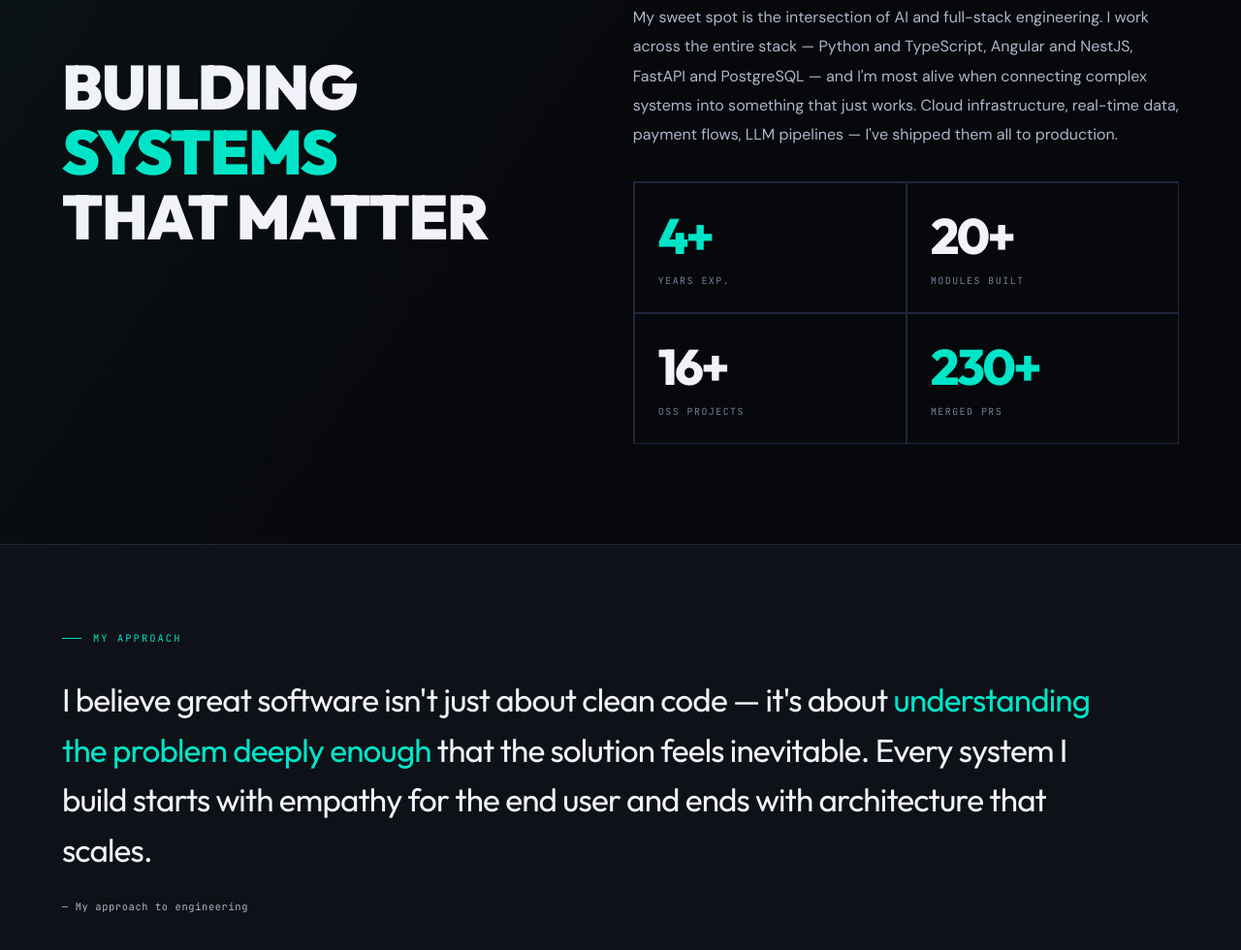
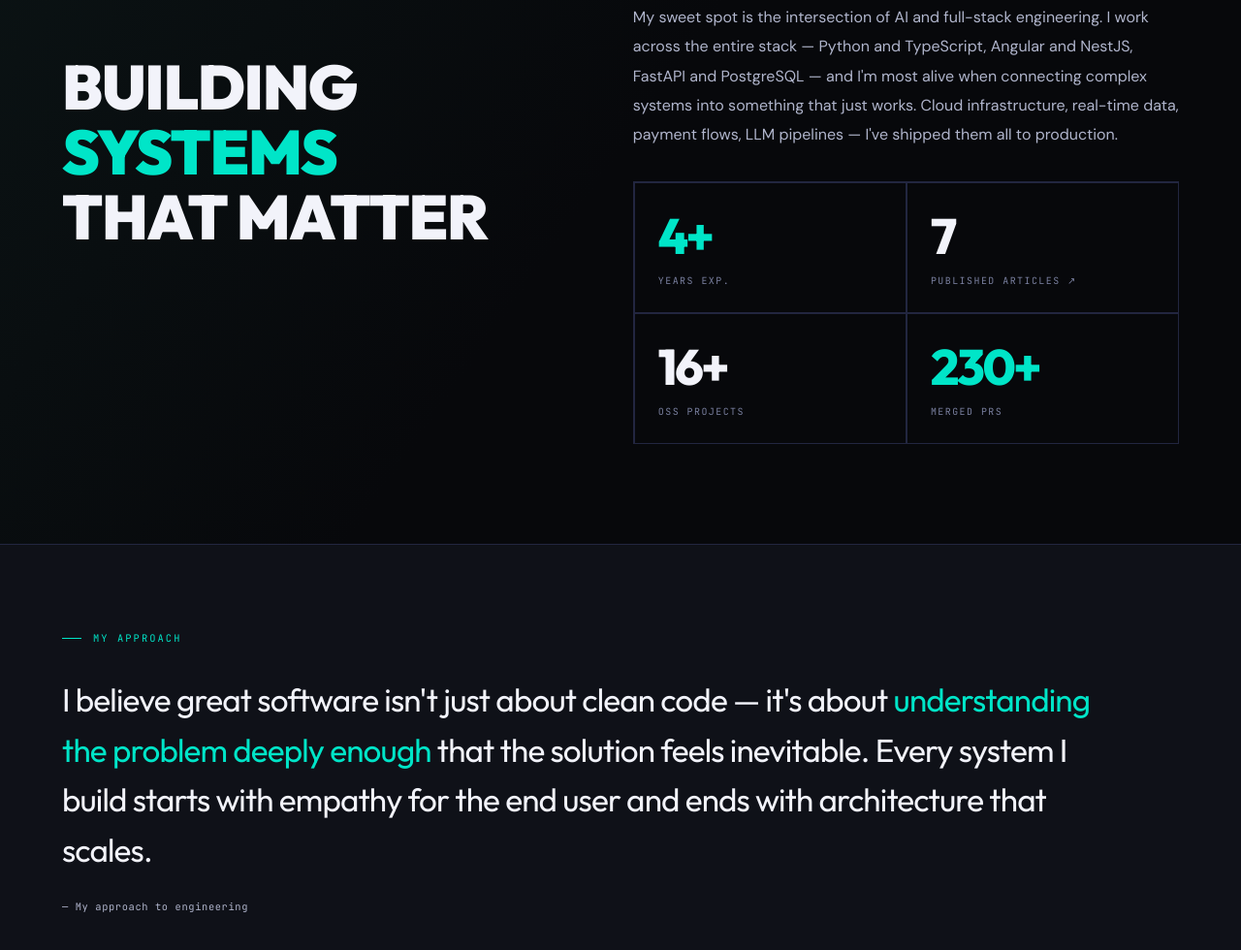
Before and after one commit to yogeshwaran-c/yogeshwaran-c, a plain HTML site: page index.html in a window 1280 px wide. Shown: the part 2966-3946 px from the top of the page at 97% size. Drawn offline with Linux system fonts and the light colour scheme.

Commit message:
Replace the ambiguous modules stat with verifiable published writing
Link the seven published articles and exclude the November outline from the count.

```diff
--- a/index.html
+++ b/index.html
@@ -494,7 +494,7 @@ button:focus-visible{outline:2px solid var(--accent);outline-offset:3px}
     </div>
     <div class="stats-row">
       <div class="stat"><span class="stat-num" data-count="4">4+</span><span class="stat-label">Years Exp.</span></div>
-      <div class="stat"><span class="stat-num" data-count="20">20+</span><span class="stat-label">Modules Built</span></div>
+      <a class="stat" href="/blog/" aria-label="Read the 7 published engineering articles"><span class="stat-num">7</span><span class="stat-label">Published articles ↗</span></a>
       <div class="stat"><span class="stat-num" data-count="16">16+</span><span class="stat-label">OSS Projects</span></div>
       <div class="stat"><span class="stat-num" data-count="230">230+</span><span class="stat-label">Merged PRs</span></div>
     </div>
```
